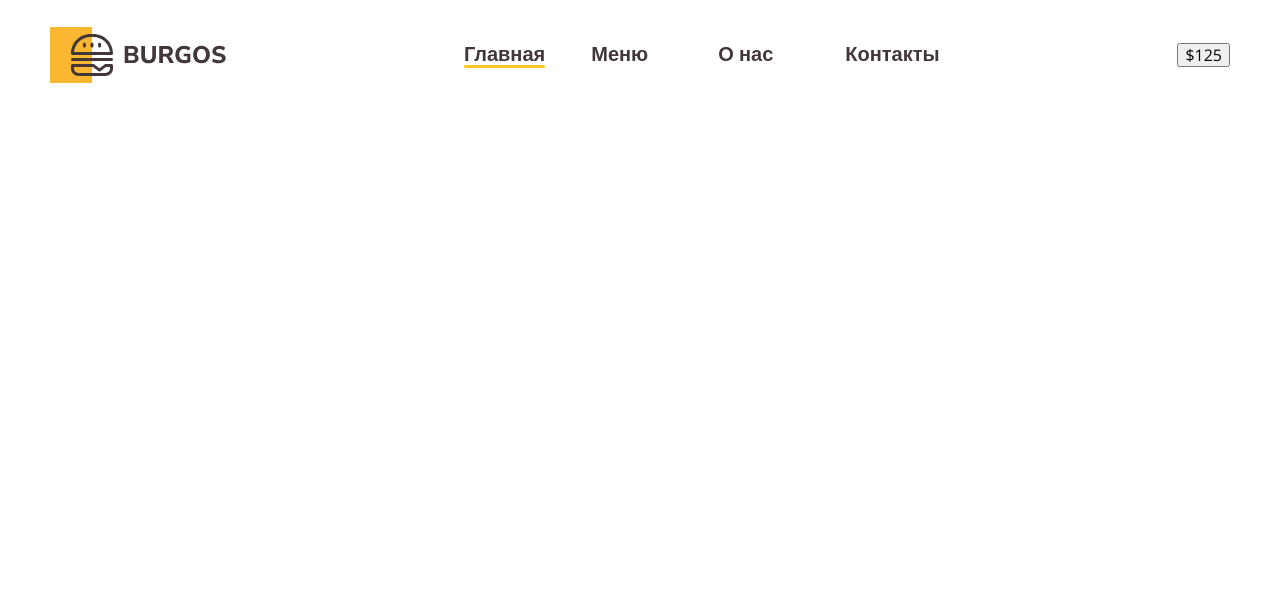
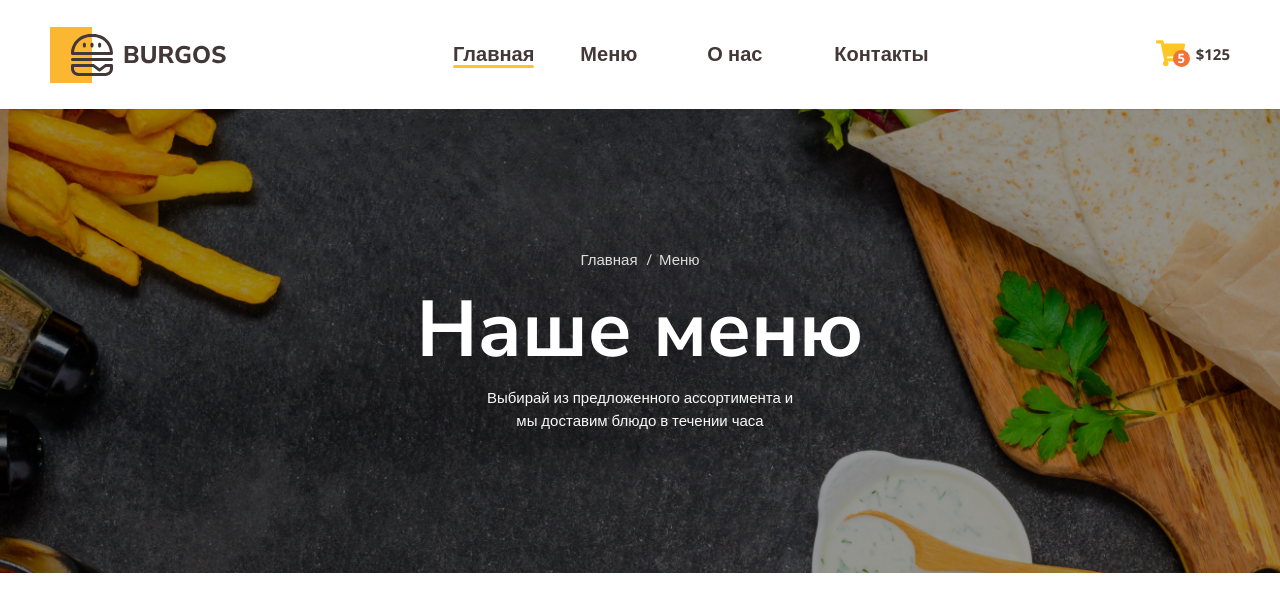
Before and after one commit to aaida71/Module01-Burger, a plain HTML site: page index.html in a window 1280 px wide. Drawn offline with nearby package versions, Linux system fonts and the light colour scheme.

Commit message:
add style

```diff
--- a/index.html
+++ b/index.html
@@ -24,9 +24,25 @@
                         <li><a href="#">Контакты</a></li>
                     </ul>
                 </nav>
-                <button type="button">$125</button>
+                <button type="button" class="button">
+                    <span class="button-item">
+                        <img src="/images/cart.svg" alt="Корзина">
+                        <span class="button-count">5</span>
+                    </span>
+                    <span class="button-text">$125</span>
+                </button>
             </div>
         </div>
     </header>
+    <div class="bg">
+        <div class="container">
+            <ul class="breadcrumbs">
+                <li><a href="">Главная</a></li>
+                <li><a href="">Меню</a></li>
+            </ul>
+            <h1 class="title">Наше меню</h1>
+            <p class="description">Выбирай из предложенного ассортимента и мы доставим блюдо в течении часа</p>
+        </div>
+    </div>
 </body>
 </html>
--- a/styles/main.css
+++ b/styles/main.css
@@ -46,3 +46,77 @@ body {
 .header-nav a.active::after {
     background-color: #FFC725;;
 }
+.button {
+    display: flex;
+    align-items: center;
+    background-color: transparent;
+    border: none;
+    padding: 0;
+    gap: 10px;
+}
+.button-item {
+    position: relative;
+}
+.button-count {
+    font-weight: 700;
+    font-size: 13px;
+    color: #FFFFFF;
+    background-color: #F37335;
+    border-radius: 100%;
+    position: absolute;
+    width: 17px;
+    height: 17px;
+    text-align: center;
+    line-height: 1.3;
+    bottom: 3px;
+    right: -4px;
+}
+.button-text {
+    font-weight: 700;
+    color: #443737;
+    font-size: 15px;
+}
+.bg {
+    text-align: center;
+    color: #FFFFFF;
+    background-image: url(../images/bg.jpg);
+    background-size: cover;
+    background-position: center center;
+    padding: 142px 0;
+}
+.breadcrumbs {
+    padding-left: 0;
+    margin-top: 0;
+    list-style-type: none;
+    display: flex;
+    justify-content: center;
+    gap: 16px;
+}
+.breadcrumbs a {
+    color: #DEDEDE;
+    font-size: 15px;
+    font-family: 'Open Sans', sans-serif;
+    text-decoration: none;
+}
+.breadcrumbs a::before {
+    content: '/';
+    position: relative;
+    left: -7px;
+}
+.breadcrumbs li:first-child a::before {
+    display: none;
+}
+.title {
+    font-weight: 700;
+    font-size: 79px;
+    margin-top: 10px;
+    margin-bottom: 10px;
+}
+.description {
+    font-family: 'Open Sans', sans-serif;
+    font-size: 15px;
+    line-height: 1.5;
+    color: #FAF9F9;
+    max-width: 320px;
+    margin: 0 auto;
+}
```
Also changed, not shown: images/bg.jpg (added), images/cart.svg (added), images/test.png (deleted).
